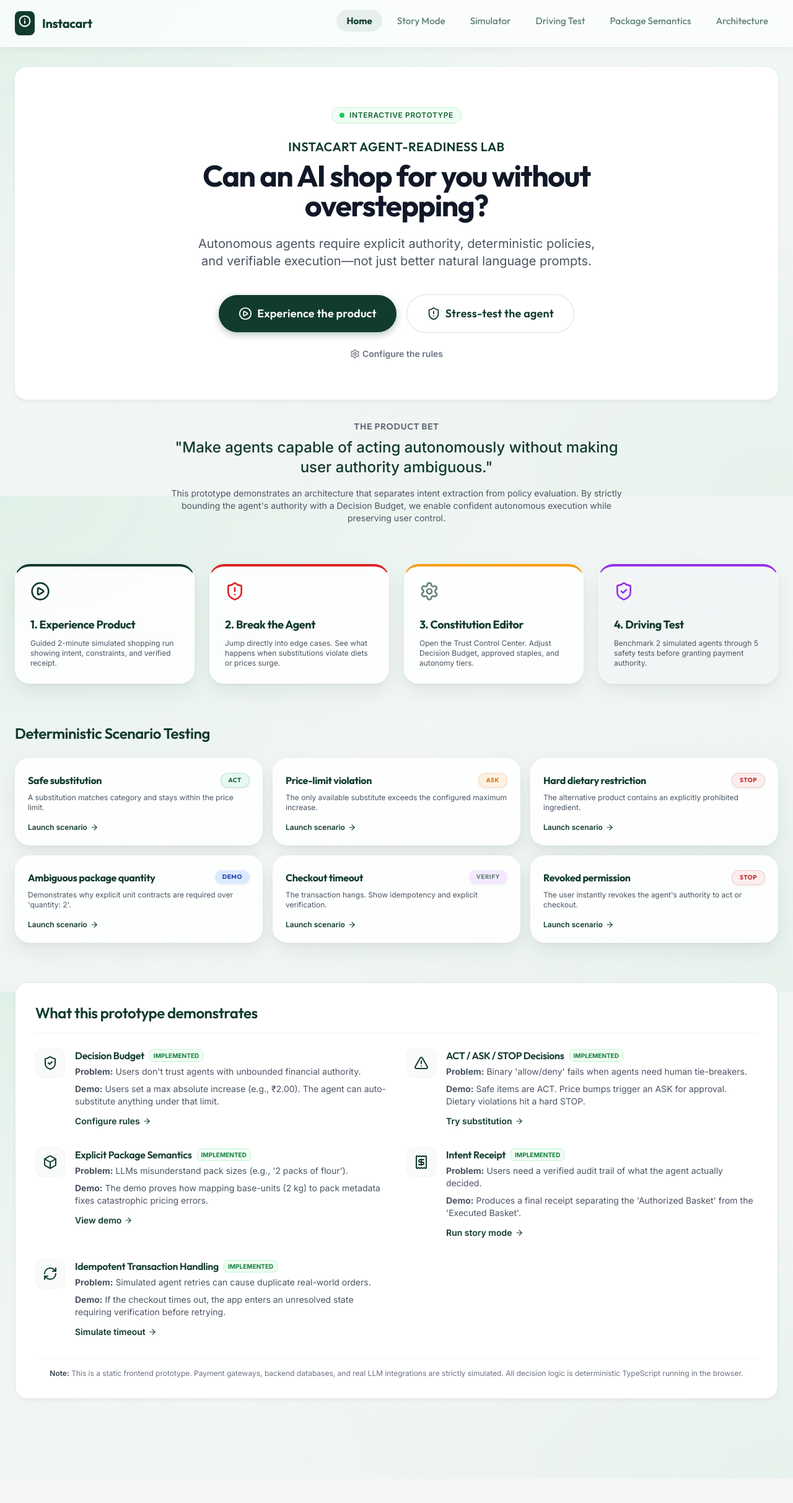
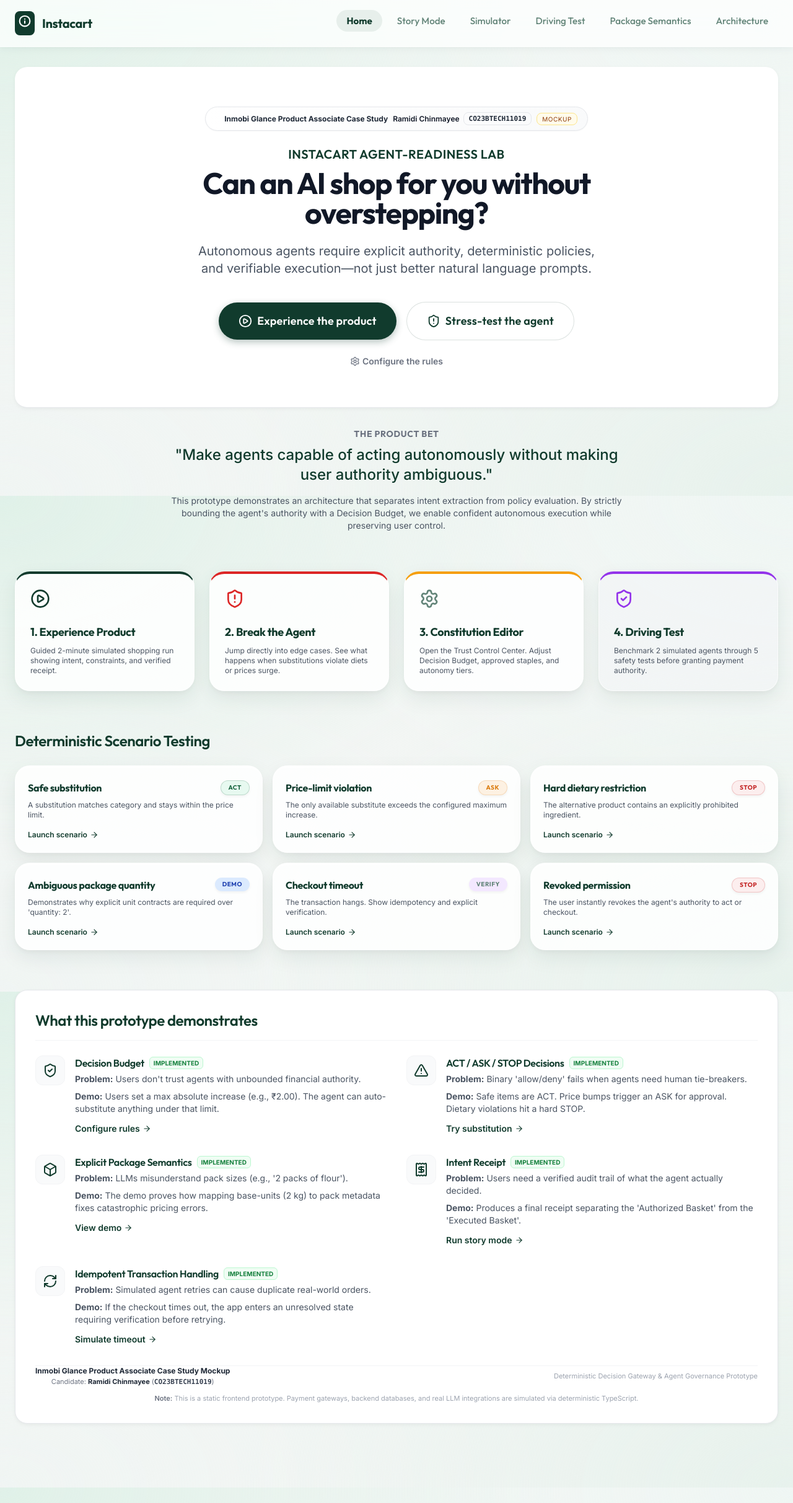
Before and after one commit to HarshaVardhanPulavarthi/instacart-prototype, a React (Vite) app: page / in a window 1280 px wide. Shown: the whole page at 62% size. Before the commit the page ends 2385 px from the top, so only its background shows below. Built offline with nearby package versions, Linux system fonts and the light colour scheme.

Commit message:
feat(branding): add Ramidi Chinmayee CO23BTECH11019 Inmobi Glance Product Associate Case Study Mockup to home page

```diff
--- a/src/components/new/LandingPage.tsx
+++ b/src/components/new/LandingPage.tsx
@@ -62,10 +62,25 @@ export default function LandingPage({ setView }: { setView: (v: string) => void
     <div className="animate-fade-in pb-16">
       {/* A. Above the fold (Hero) */}
       <section className="text-center py-16 px-4 mb-8 bg-white border-b border-gray-200 rounded-2xl shadow-sm">
-        <div className="inline-flex items-center gap-2 px-3 py-1 bg-green-50 text-green-800 text-xs font-semibold rounded-full border border-green-200 mb-6 uppercase tracking-wider">
-          <span className="w-2 h-2 rounded-full bg-green-500 animate-pulse"></span>
-          Interactive Prototype
+        {/* Case Study Submission Badge */}
+        <div className="inline-flex flex-wrap items-center justify-center gap-2 sm:gap-3 px-4 py-2 bg-gradient-to-r from-emerald-50 via-white to-emerald-50 text-gray-800 rounded-2xl border border-emerald-200/80 mb-6 shadow-2xs max-w-2xl mx-auto">
+          <span className="inline-flex items-center gap-1.5 font-bold text-xs sm:text-sm text-[#1C4233]">
+            <span className="w-2 h-2 rounded-full bg-emerald-500 animate-pulse"></span>
+            Inmobi Glance Product Associate Case Study
+          </span>
+          <span className="text-gray-300 hidden sm:inline">•</span>
+          <div className="flex items-center gap-1.5 text-xs sm:text-sm">
+            <span className="font-semibold text-gray-900">Ramidi Chinmayee</span>
+            <span className="font-mono text-[11px] bg-emerald-100/70 text-emerald-900 px-2 py-0.5 rounded-md font-bold border border-emerald-200">
+              CO23BTECH11019
+            </span>
+          </div>
+          <span className="text-gray-300 hidden sm:inline">•</span>
+          <span className="text-[10px] uppercase tracking-wider font-extrabold text-amber-800 bg-amber-50 px-2 py-0.5 rounded-md border border-amber-200">
+            Mockup
+          </span>
         </div>
+
         <h2 className="text-xl text-primary font-semibold mb-2 m-0 tracking-wide uppercase">Instacart Agent-Readiness Lab</h2>
         <h1 className="text-5xl font-bold text-gray-900 mb-6 max-w-4xl mx-auto" style={{ letterSpacing: '-0.03em' }}>
           Can an AI shop for you without overstepping?
@@ -221,8 +236,19 @@ export default function LandingPage({ setView }: { setView: (v: string) => void
           />
         </div>
 
-        <div className="mt-8 pt-4 border-t border-gray-100 text-xs text-gray-500 text-center">
-          <span className="font-semibold text-gray-700">Note:</span> This is a static frontend prototype. Payment gateways, backend databases, and real LLM integrations are strictly simulated. All decision logic is deterministic TypeScript running in the browser.
+        <div className="mt-8 pt-6 border-t border-gray-100 flex flex-col sm:flex-row items-center justify-between text-xs text-gray-500 gap-3">
+          <div className="text-center sm:text-left">
+            <span className="font-bold text-gray-800">Inmobi Glance Product Associate Case Study Mockup</span>
+            <div className="text-[11px] text-gray-500 mt-0.5">
+              Candidate: <strong className="text-gray-800">Ramidi Chinmayee</strong> (<span className="font-mono font-semibold text-gray-700">CO23BTECH11019</span>)
+            </div>
+          </div>
+          <div className="text-[11px] text-gray-400 text-center sm:text-right">
+            Deterministic Decision Gateway & Agent Governance Prototype
+          </div>
+        </div>
+        <div className="mt-3 text-[11px] text-gray-400 text-center">
+          <span className="font-semibold text-gray-500">Note:</span> This is a static frontend prototype. Payment gateways, backend databases, and real LLM integrations are simulated via deterministic TypeScript.
         </div>
       </section>
     </div>
```
